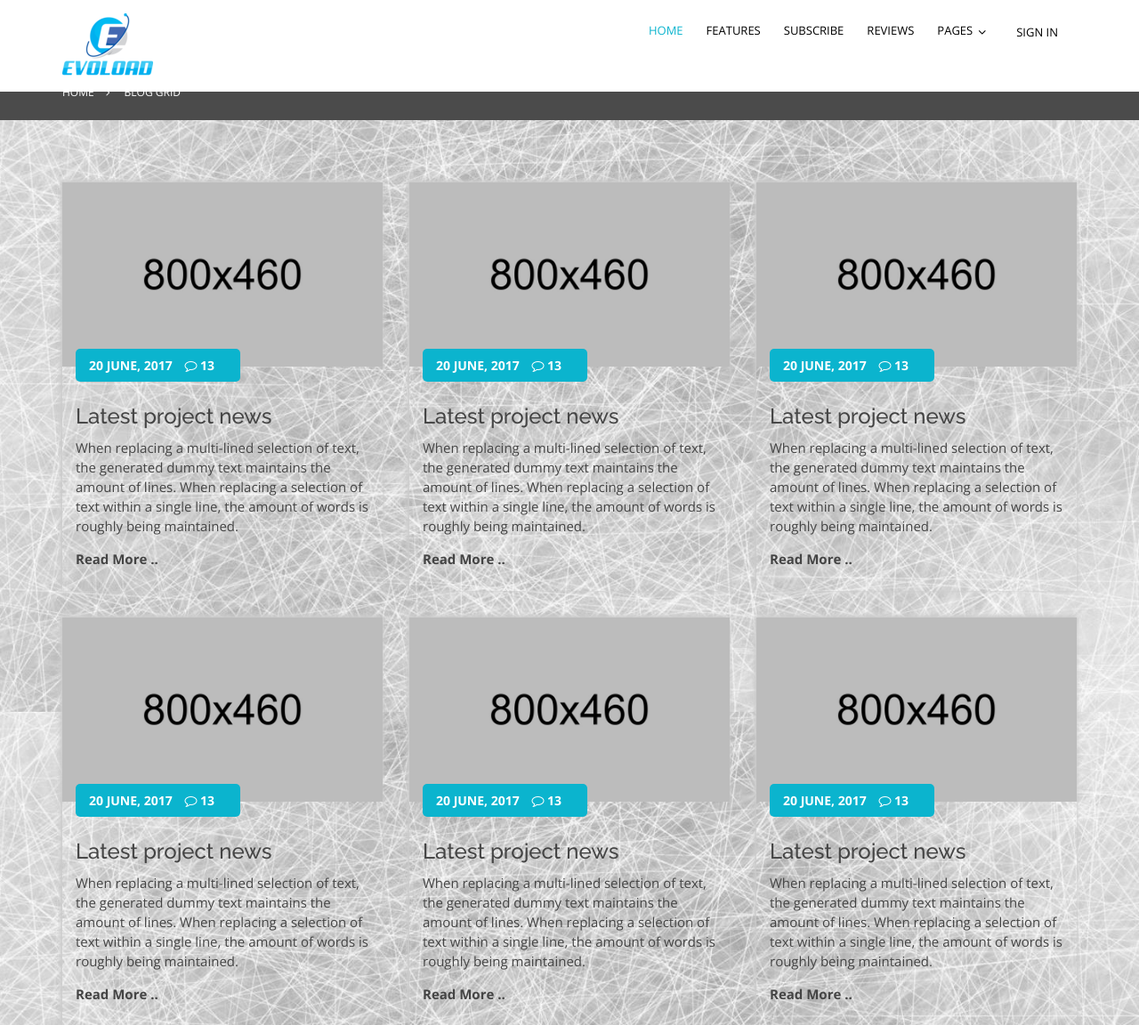
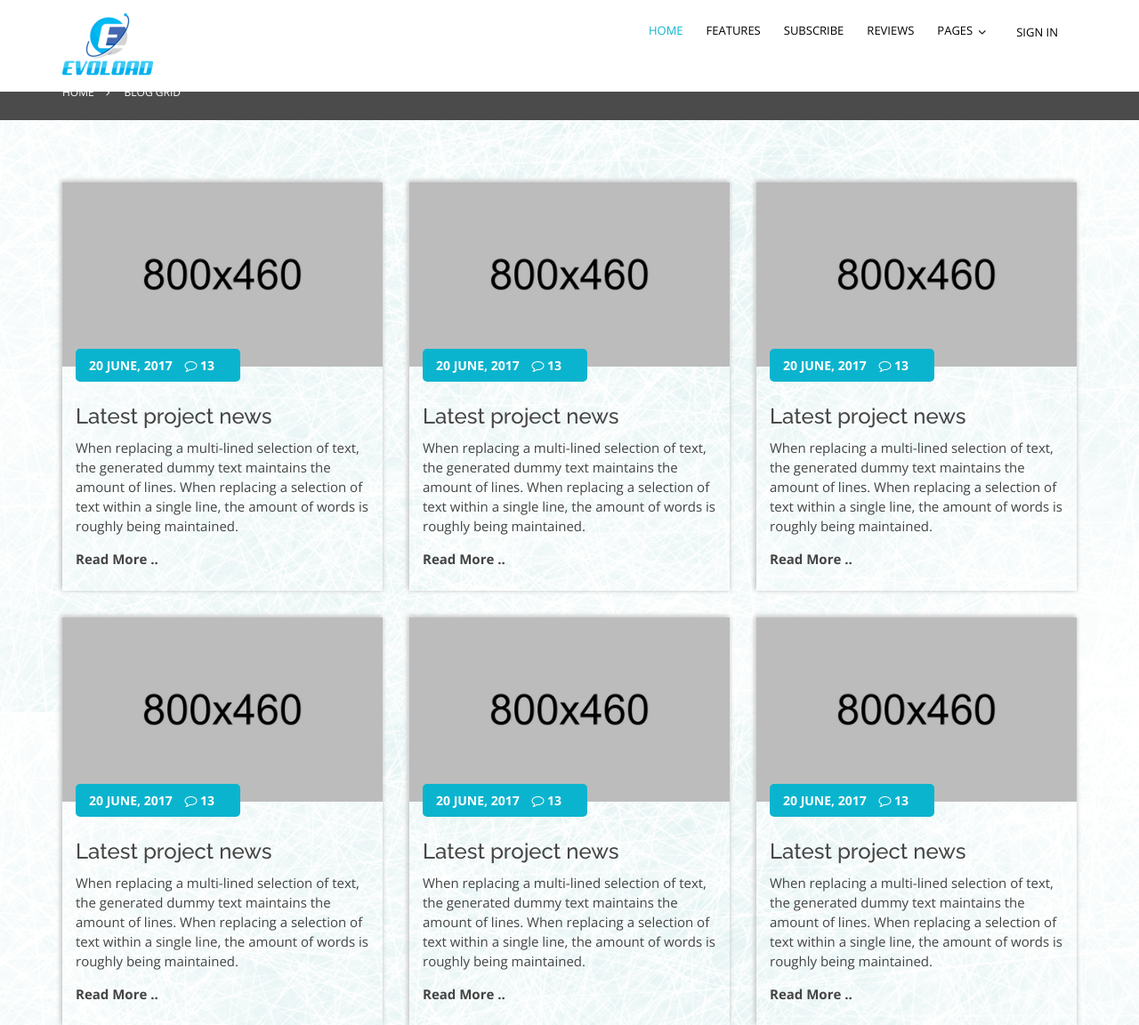
Before and after one commit to MihaiAlexandruVlad/soft-lading, a PHP site: page /blog.html in a window 1280 px wide. Shown: the top 1152 px of the page at 89% size. Run offline with PHP 8.4, Linux system fonts and the light colour scheme.

Commit message:
Bg official Body

```diff
--- a/style.css
+++ b/style.css
@@ -141,7 +141,7 @@ a:hover, a:focus {
     outline: none;
 }
 body {
-    background: url(img/slider/bg3.jpg) no-repeat center center fixed;
+    background: url(img/slider/bg3.png) no-repeat center center fixed;
     -webkit-background-size: cover;
     -moz-background-size: cover;
     -o-background-size: cover;
```
Also changed, not shown: img/slider/bg3.jpeg (deleted), img/slider/bg3.png, img/slider/image.png (added).
